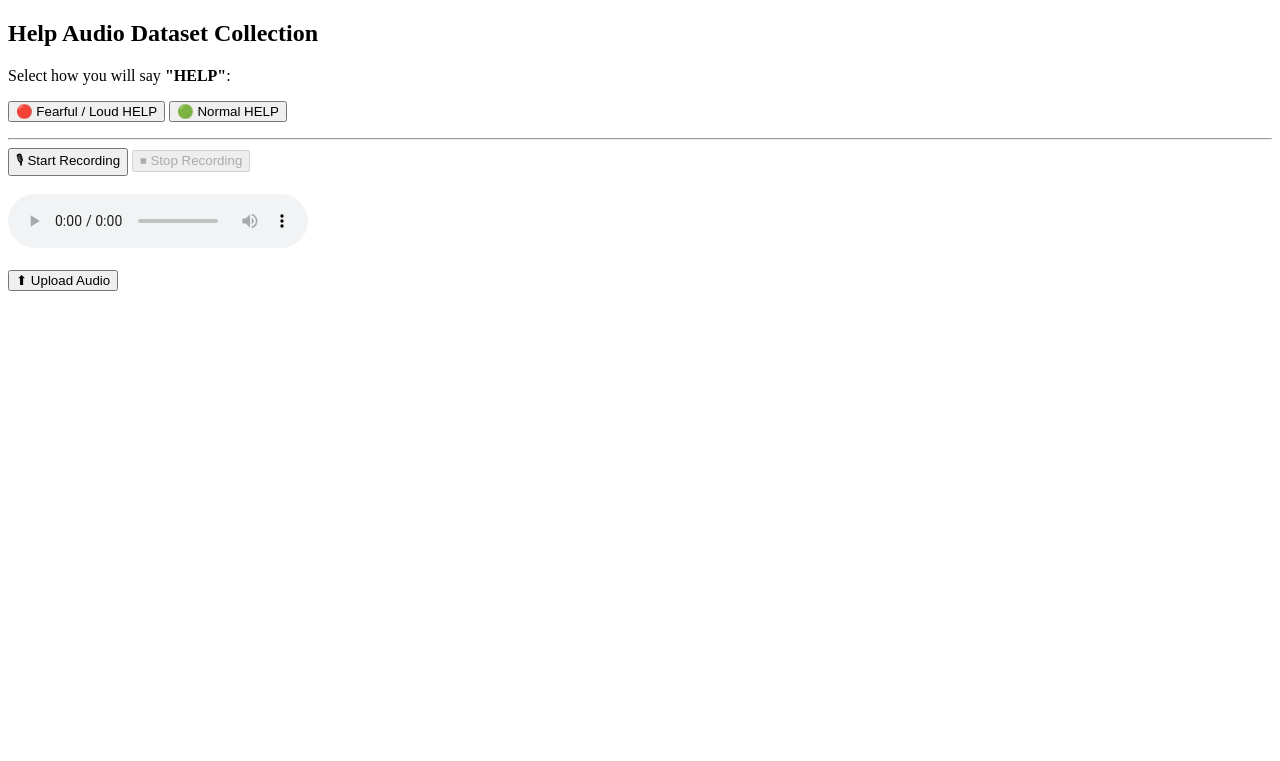
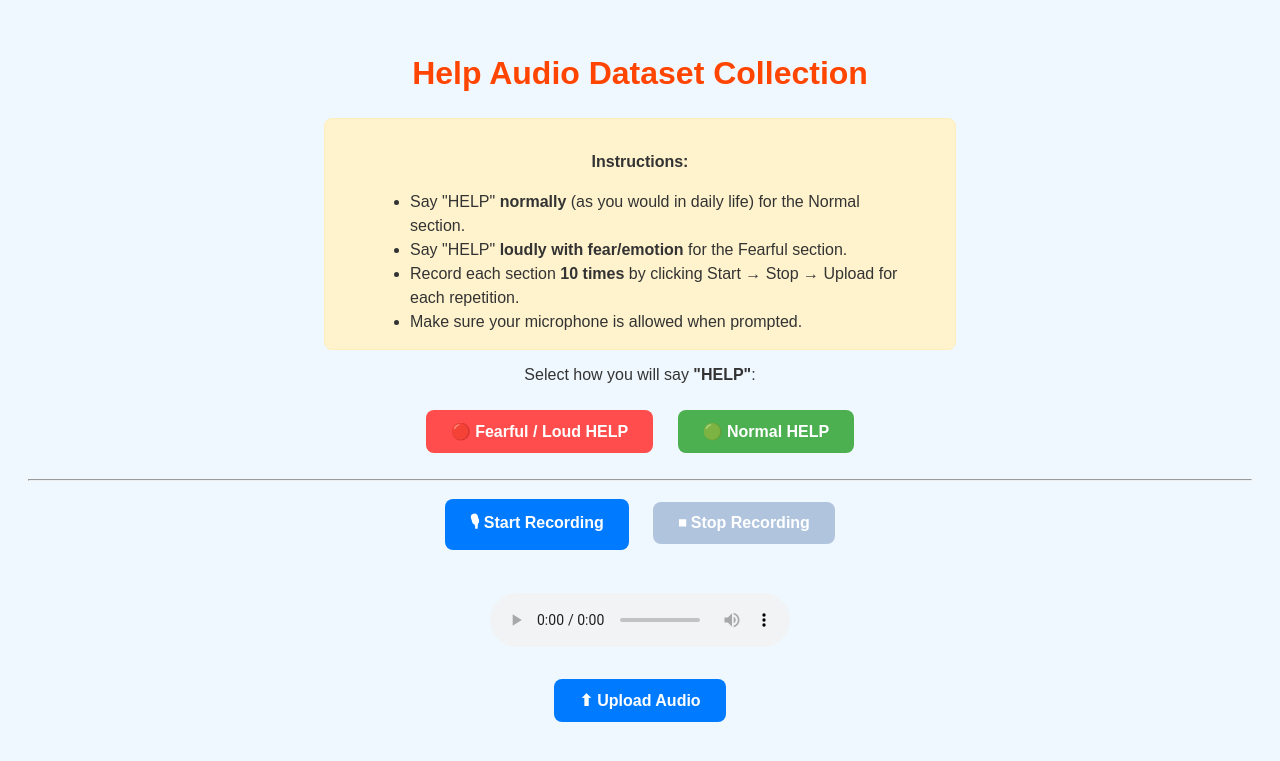
Before and after one commit to drishyagaire/help-audio-collector, a Flask app: page / in a window 1280 px wide. Shown: the top 761 px of the page. Run offline with Flask 3, Linux system fonts and the light colour scheme.

Commit message:
Update index.html

```diff
--- a/templates/index.html
+++ b/templates/index.html
@@ -1,16 +1,90 @@
 <!DOCTYPE html>
 <html>
 <head>
-  <title>Audio Collection Portal</title>
+  <title>Help Audio Dataset Collection</title>
+  <style>
+    body {
+      font-family: Arial, sans-serif;
+      text-align: center;
+      background: #f0f8ff;
+      color: #333;
+      padding: 20px;
+    }
+
+    h2 {
+      color: #ff4500;
+      font-size: 2rem;
+    }
+
+    .instructions {
+      background: #fff3cd;
+      border: 1px solid #ffeeba;
+      padding: 15px;
+      margin: 15px auto;
+      max-width: 600px;
+      border-radius: 8px;
+      font-size: 1rem;
+      line-height: 1.5;
+    }
+
+    button {
+      padding: 12px 25px;
+      margin: 10px;
+      font-size: 1rem;
+      font-weight: bold;
+      border: none;
+      border-radius: 8px;
+      cursor: pointer;
+      transition: 0.2s;
+    }
+
+    button:hover {
+      transform: scale(1.1);
+    }
+
+    .fearful {
+      background-color: #ff4c4c;
+      color: white;
+    }
+
+    .normal {
+      background-color: #4caf50;
+      color: white;
+    }
+
+    #start, #stop, #upload {
+      background-color: #007bff;
+      color: white;
+    }
+
+    #start:disabled, #stop:disabled, #upload:disabled {
+      background-color: #b0c4de;
+      cursor: not-allowed;
+    }
+
+    audio {
+      margin-top: 15px;
+    }
+  </style>
 </head>
 <body>
 
 <h2>Help Audio Dataset Collection</h2>
 
+<div class="instructions">
+  <p><b>Instructions:</b></p>
+  <ul style="text-align:left; max-width:500px; margin:auto;">
+    <li>Say "HELP" <b>normally</b> (as you would in daily life) for the Normal section.</li>
+    <li>Say "HELP" <b>loudly with fear/emotion</b> for the Fearful section.</li>
+    <li>Record each section <b>10 times</b> by clicking Start → Stop → Upload for each repetition.</li>
+    <li>Make sure your microphone is allowed when prompted.</li>
+  </ul>
+</div>
+
 <p>Select how you will say <b>"HELP"</b>:</p>
 
-<button onclick="setCategory('fearful')">🔴 Fearful / Loud HELP</button>
-<button onclick="setCategory('normal')">🟢 Normal HELP</button>
+<button class="fearful" onclick="setCategory('fearful')">🔴 Fearful / Loud HELP</button>
+<button class="normal" onclick="setCategory('normal')">🟢 Normal HELP</button>
 
 <p id="status"></p>
 
@@ -32,7 +106,6 @@
   alert("INLINE JS WORKS");
 </script>
 
-<!-- REAL JS FILE -->
 <script src="{{ url_for('static', filename='recorder.js') }}"></script>
 
 </body>
```
